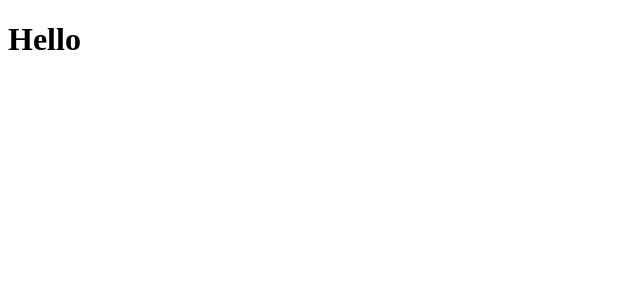
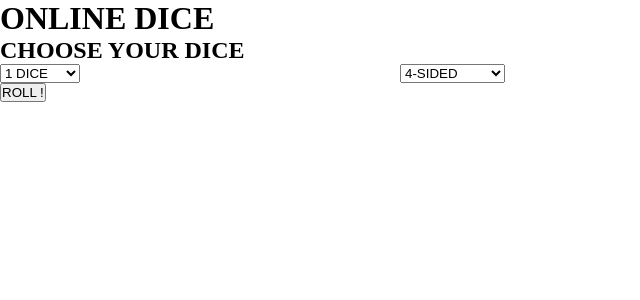
Before and after one commit to bitmonk/random-dice-generator, a PHP site: page / in a window 1280 px wide. Shown: the top 300 px of the page, without its empty margins (0-640 px from the left). Run offline with PHP 8.4, Linux system fonts and the light colour scheme.

Commit message:
skeleton

```diff
--- a/index.php
+++ b/index.php
@@ -4,10 +4,54 @@
     <meta charset="UTF-8">
     <meta name="viewport" content="width=device-width, initial-scale=1.0">
     <title>Roll Dice</title>
+    <link rel="stylesheet" href="styles.css">
 </head>
 <body>
-    <h1>Hello</h1>
+    <h1>ONLINE DICE</h1>
+    <div class="wrapper">
+        <h2>CHOOSE YOUR DICE</h2>
+        <form action="" method="post">
+            <div class="select-wrapper">
+            <div class="dice">
+            <label for="dice"></label>
+            <select name="dice" id="dice">
+                <!-- <option value="1">1 DIE</option>
+                <option value="2">2 DICE</option>
+                <option value="3">3 DICE</option>
+                <option value="4">4 DICE</option> -->
+            </select>
+         </div>
+
+         <div class="sided">
+            <select name="sided" id="sided">
+            <option value="4">4-SIDED</option>
+                <option value="6">6-SIDED</option>
+                <option value="8">8-SIDED</option>
+                <option value="10">10-SIDED</option>
+                <option value="12">12-SIDED</option>
+                <option value="20">20-SIDED</option>
+                <option value="colour">COLOR DICE</option>
+            </select>
+         </div>
+         </div>
+  <input type="submit" value="ROLL !">
+</form>
 
 
+</div>
+
+
+    <script>
+  // Get the select element
+  var diceSelect = document.getElementById("dice");
+
+  // Add options dynamically
+  for (var i = 1; i <= 100; i++) { // Assuming a standard six-sided die
+    var option = document.createElement("option");
+    option.value = i;
+    option.text = i + " DICE";
+    diceSelect.add(option);
+  }
+</script>
 </body>
 </html>
--- a/styles.css
+++ b/styles.css
@@ -5,3 +5,8 @@
 body{
     font-family: marvin;
 }
+.select-wrapper{
+    display: flex;
+    flex-direction: row;
+    gap: 20rem;
+}
```
